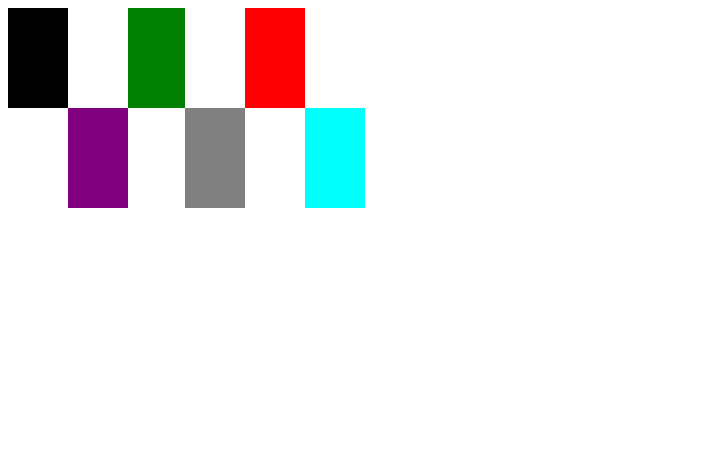
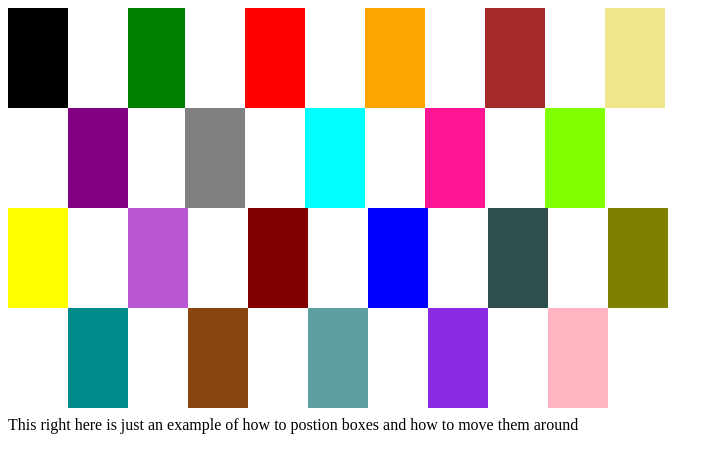
Before and after one commit to molina-oscar3328/codeup-web-exercises-1, a plain HTML site: page example_css.html in a window 1280 px wide. Shown: the whole page, without its empty margins (0-723 px from the left). Drawn offline with Linux system fonts and the light colour scheme.

Commit message:
squares 3

```diff
--- a/example_css.html
+++ b/example_css.html
@@ -2,7 +2,7 @@
 <html lang="en">
 <head>
     <meta charset="UTF-8">
-    <title>This is an example</title>
+    <title>This is an Example </title>
 </head>
 <body>
 
@@ -15,16 +15,39 @@
     <div class="a"></div>
     <div class="b"></div>
     <div class="c"></div>
+    <div class="d"></div>
+    <div class="e"></div>
+    <div class="f"></div>
+    <div class="g"></div>
+    <div class="h"></div>
+    </div>
+<div class="secondRow">
+    <div class="i"></div>
+    <div class="j"></div>
+    <div class="k"></div>
+    <div class="l"></div>
+    <div class="m"></div>
+    <div class="n"></div>
+    <div class="o"></div>
+    <div class="p"></div>
+    <div class="q"></div>
+    <div class="r"></div>
+    <div class="s"></div>
 </div>
 
 
+
+<p class="text">This right here is just an example of how to postion boxes and how to move them around</p>
 
 
 
 </body>
 
 <style>
-
+.text{
+    position: absolute;
+    top: 400px;
+}
 
 .naija-flag {
     display: flex;
@@ -46,7 +69,6 @@
     width: 57px;
     background-color: green;
     position: relative;
-    bottom: 40xp;
 }
 .a{
     height: 100px;
@@ -67,8 +89,122 @@
     position: relative;
     top: 100px;
 }
+.d{
+    height: 100px;
+    width: 60px;
+    background-color: orange;
+}
+.e{
+    height: 100px;
+    width: 60px;
+    background-color: deeppink;
+    position: relative;
+    top: 100px;
+}
+.f{
+    height: 100px;
+    width: 60px;
+    background-color: brown;
+}
+.g{
+    height: 100px;
+    width: 60px;
+    background-color: chartreuse;
+    position: relative;
+    top: 100px;
+}
+.h{
+    height: 100px;
+    width: 60px;
+    background-color: khaki;
+}
 
 
+
+.secondRow{
+display: flex;
+}
+
+
+
+.i{
+    height: 100px;
+    width: 60px;
+    background-color: yellow;
+    position: relative;
+    top: 100px;
+}
+.j{
+    height: 100px;
+    width: 60px;
+    background-color: darkcyan;
+    position: relative;
+    top: 200px;
+
+}
+.k{
+    height: 100px;
+    width: 60px;
+    background-color: mediumorchid;
+    position: relative;
+    top: 100px;
+}
+.l{
+    height: 100px;
+    width: 60px;
+    background-color: saddlebrown;
+    position: relative;
+    top: 200px;
+}
+.m{
+    height: 100px;
+    width: 60px;
+    background-color: maroon;
+    position: relative;
+    top: 100px;
+}
+.n{
+    height: 100px;
+    width: 60px;
+    background-color: cadetblue;
+    position: relative;
+    top: 200px;
+}
+.o{
+    height: 100px;
+    width: 60px;
+    background-color: blue;
+    position: relative;
+    top: 100px;
+}
+.p{
+    height: 100px;
+    width: 60px;
+    background-color: blueviolet;
+    position: relative;
+    top: 200px;
+}
+.q{
+    height: 100px;
+    width: 60px;
+    background-color: darkslategrey;
+    position: relative;
+    top: 100px;
+}
+.r{
+    height: 100px;
+    width: 60px;
+    background-color: lightpink;
+    position: relative;
+    top: 200px;
+}
+.s{
+    height: 100px;
+    width: 60px;
+    background-color: olive;
+    position: relative;
+    top: 100px;
+}
 
 
 
```
